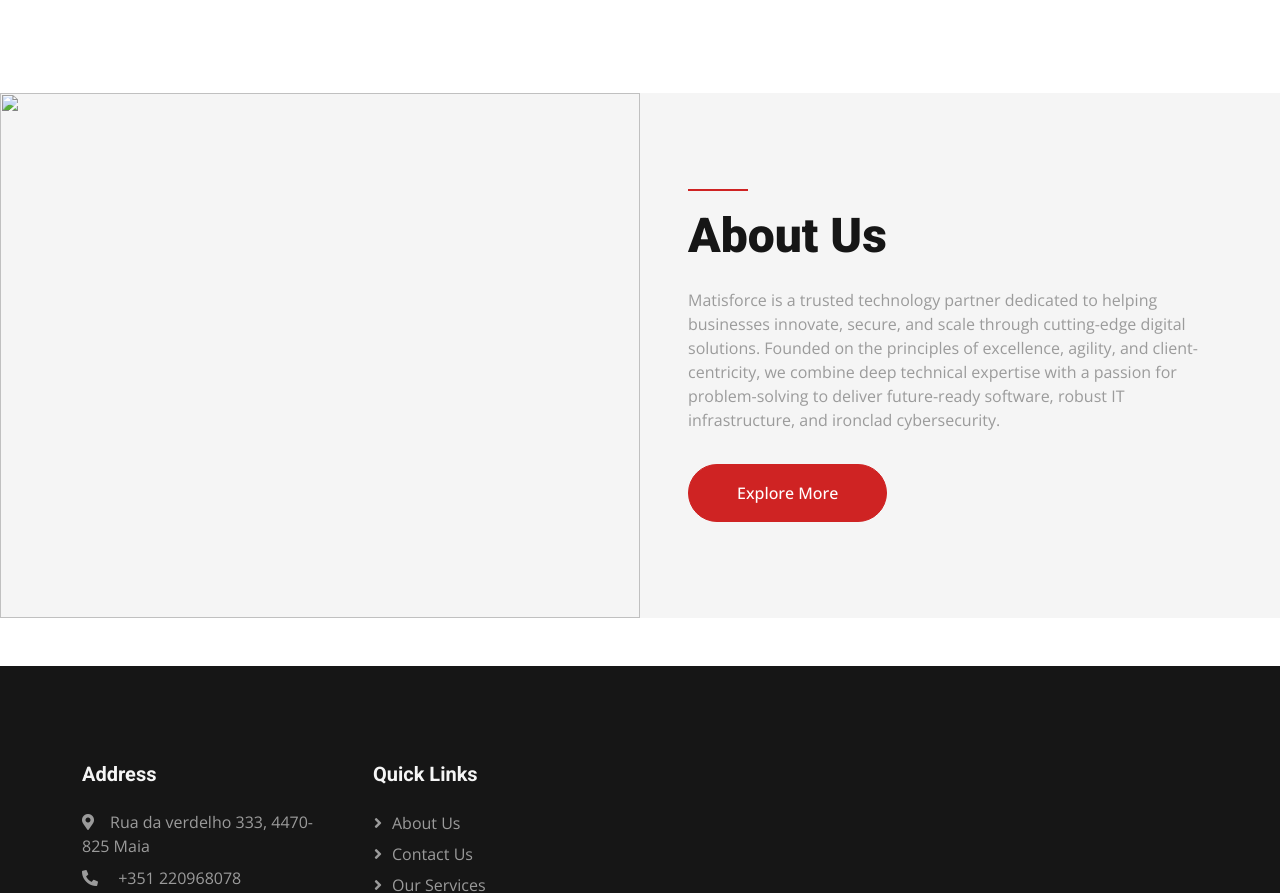
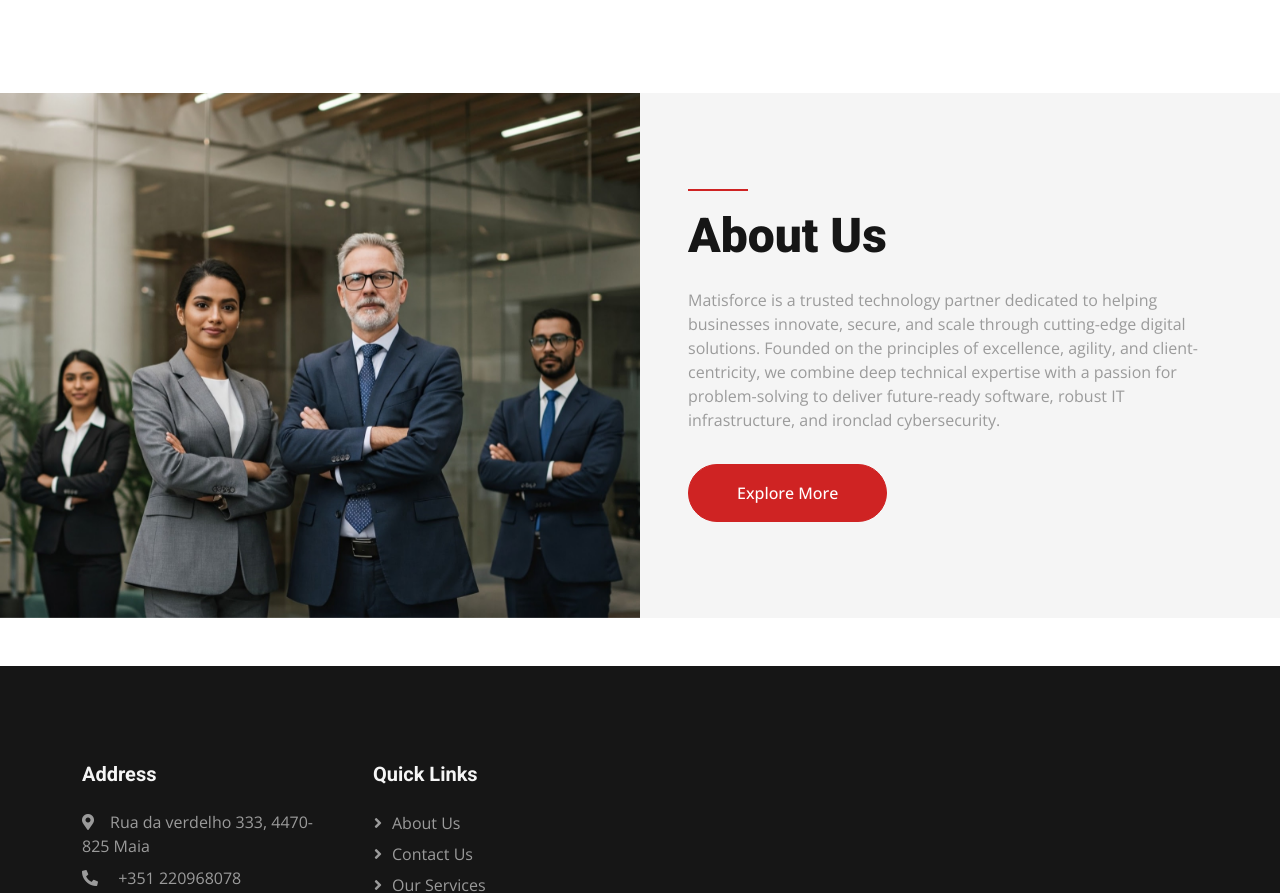
Before and after one commit to KyniskaOrg/MatisForce, a plain HTML site: page about.html in a window 1280 px wide. Shown: the part 817-1710 px from the top of the page. Drawn offline with nearby package versions, Linux system fonts and the light colour scheme.

Commit message:
fix page

```diff
--- a/about.html
+++ b/about.html
@@ -207,7 +207,7 @@
             <div class="position-relative h-100">
               <img
                 class="position-absolute img-fluid w-100 h-100"
-                src="img/about.jpg"
+                src="img/Gemini_Generated_Image_cfmw8kcfmw8kcfmw.jfif"
                 style="object-fit: cover"
                 alt=""
               />
```
Also changed, not shown: img/abut.png.
